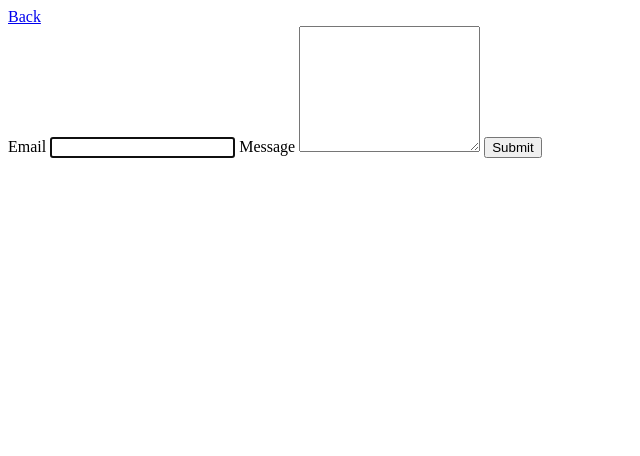
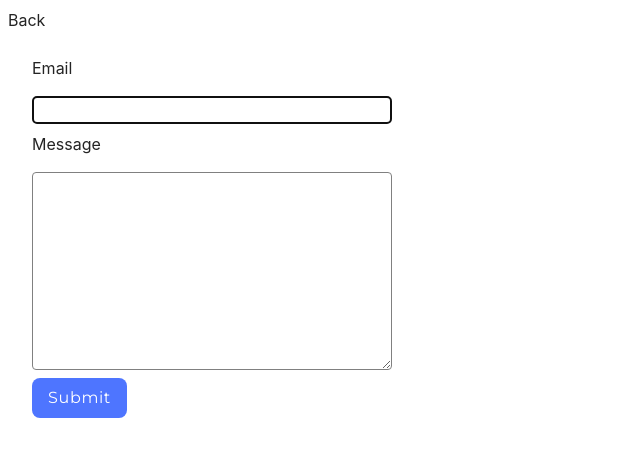
Before and after one commit to YSairusY/goit-js-hw-09, a website built with Vite: page src/2-form.html in a window 1280 px wide. Shown: the whole page, without its empty margins (0-640 px from the left). Built offline with nearby package versions, Linux system fonts and the light colour scheme.

Commit message:
try fix css

```diff
--- a/src/2-form.html
+++ b/src/2-form.html
@@ -11,8 +11,8 @@
       href="https://fonts.googleapis.com/css2?family=Montserrat:ital,wght@0,100..900;1,100..900&display=swap"
       rel="stylesheet"
     />
-    <link rel="stylesheet" href="./src/css/styles.css" />
-    <link rel="stylesheet" href="./src/css/2-form.css" />
+    <link rel="stylesheet" href="./css/styles.css" />
+    <link rel="stylesheet" href="./css/2-form.css" />
   </head>
   <body class="form-body">
     <a class="nav-link back-link" href="./index.html">Back</a>
```
Also changed, not shown: src/1-gallery.html (+2 -2 lines).
